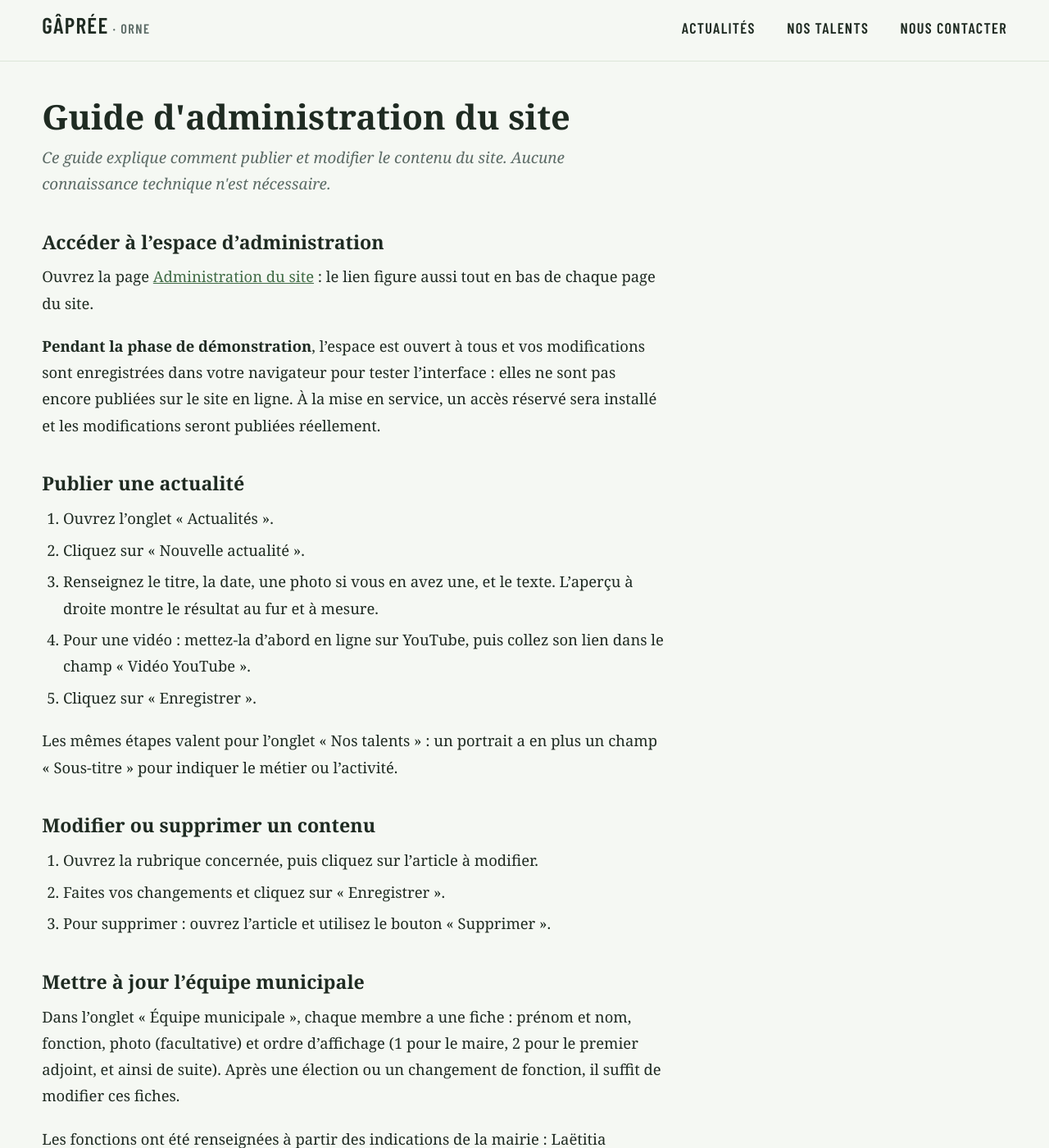
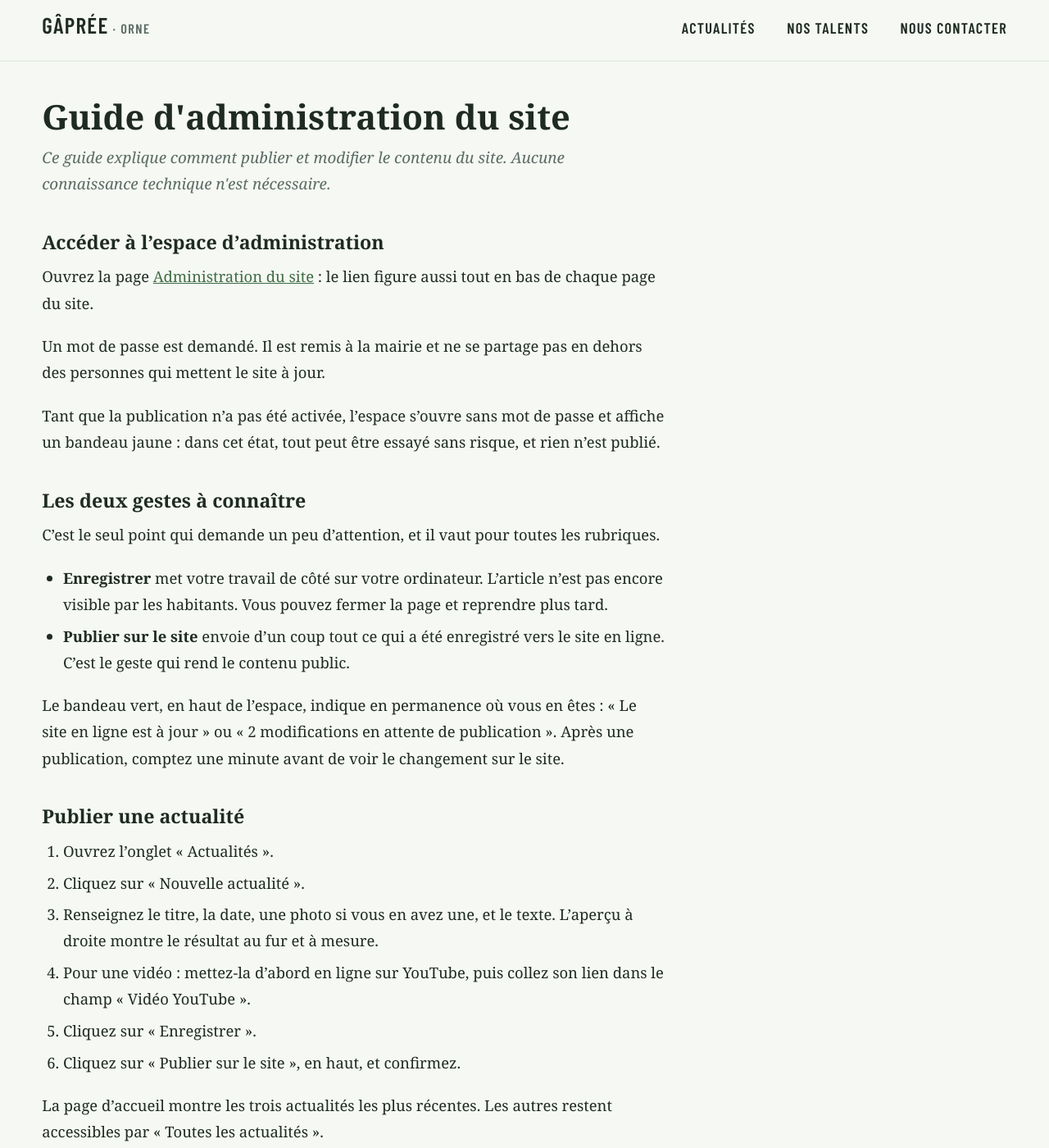
Before and after one commit to davidlotaut/gapree-website, a Jekyll site: the page built from guide-administration.md, in a window 1280 px wide and 1400 px high. Shown: the whole window at 82% size. Built offline with Jekyll 4.4.1, drawn with Linux system fonts in a browser that asks for light colours; some of the changed text lies outside the part shown.

Commit message:
docs: guide de la mairie et README alignés sur la publication réelle
Le guide explique la distinction entre « Enregistrer » (brouillon local)
et « Publier sur le site », qui est le seul point qui demande de
l'attention, et ajoute une section de dépannage.

Co-Authored-By: Claude Opus 5 <noreply@anthropic.com>

```diff
--- a/guide-administration.md
+++ b/guide-administration.md
@@ -9,7 +9,18 @@ chapo: "Ce guide explique comment publier et modifier le contenu du site. Aucune
 
 Ouvrez la page [Administration du site]({{ '/admin/' | relative_url }}) : le lien figure aussi tout en bas de chaque page du site.
 
-**Pendant la phase de démonstration**, l'espace est ouvert à tous et vos modifications sont enregistrées dans votre navigateur pour tester l'interface : elles ne sont pas encore publiées sur le site en ligne. À la mise en service, un accès réservé sera installé et les modifications seront publiées réellement.
+Un mot de passe est demandé. Il est remis à la mairie et ne se partage pas en dehors des personnes qui mettent le site à jour.
+
+Tant que la publication n'a pas été activée, l'espace s'ouvre sans mot de passe et affiche un bandeau jaune : dans cet état, tout peut être essayé sans risque, et rien n'est publié.
+
+## Les deux gestes à connaître
+
+C'est le seul point qui demande un peu d'attention, et il vaut pour toutes les rubriques.
+
+- **Enregistrer** met votre travail de côté sur votre ordinateur. L'article n'est pas encore visible par les habitants. Vous pouvez fermer la page et reprendre plus tard.
+- **Publier sur le site** envoie d'un coup tout ce qui a été enregistré vers le site en ligne. C'est le geste qui rend le contenu public.
+
+Le bandeau vert, en haut de l'espace, indique en permanence où vous en êtes : « Le site en ligne est à jour » ou « 2 modifications en attente de publication ». Après une publication, comptez une minute avant de voir le changement sur le site.
 
 ## Publier une actualité
 
@@ -18,6 +29,9 @@ Ouvrez la page [Administration du site]({{ '/admin/' | relative_url }}) : le lie
 3. Renseignez le titre, la date, une photo si vous en avez une, et le texte. L'aperçu à droite montre le résultat au fur et à mesure.
 4. Pour une vidéo : mettez-la d'abord en ligne sur YouTube, puis collez son lien dans le champ « Vidéo YouTube ».
 5. Cliquez sur « Enregistrer ».
+6. Cliquez sur « Publier sur le site », en haut, et confirmez.
+
+La page d'accueil montre les trois actualités les plus récentes. Les autres restent accessibles par « Toutes les actualités ».
 
 Les mêmes étapes valent pour l'onglet « Nos talents » : un portrait a en plus un champ « Sous-titre » pour indiquer le métier ou l'activité.
 
@@ -26,6 +40,7 @@ Les mêmes étapes valent pour l'onglet « Nos talents » : un portrait a en plu
 1. Ouvrez la rubrique concernée, puis cliquez sur l'article à modifier.
 2. Faites vos changements et cliquez sur « Enregistrer ».
 3. Pour supprimer : ouvrez l'article et utilisez le bouton « Supprimer ».
+4. Dans les deux cas, terminez par « Publier sur le site ».
 
 ## Mettre à jour l'équipe municipale
 
@@ -44,5 +59,13 @@ Dans l'onglet « Réglages » :
 
 - Préférez des photos de moins de 4 Mo. Les photos au format paysage rendent mieux dans les cartes.
 - Les vidéos ne sont pas stockées sur le site : elles doivent être sur YouTube, seul le lien est collé ici.
-- Le bouton « Réinitialiser la démonstration », en haut de l'espace d'administration, efface les modifications d'essai faites sur votre navigateur.
+- Si vous fermez la page en laissant des modifications non publiées, le navigateur vous prévient. Elles vous attendront à votre retour, sur le même ordinateur.
+- « Annuler les modifications non publiées » efface ce qui n'a pas encore été envoyé. Ce qui est déjà publié n'est pas touché.
+- Une publication ne supprime jamais l'historique : chaque version du site est conservée et peut être rétablie.
 - Ce guide n'apparaît pas dans les menus du site ; conservez son adresse.
+
+## En cas de souci
+
+- « Mot de passe incorrect » : vérifiez la casse ; les majuscules et minuscules ne comptent pas, les espaces avant et après non plus.
+- « Le site a été modifié entre-temps » : quelqu'un d'autre a publié pendant votre travail. Rechargez la page, puis publiez à nouveau.
+- Une photo refusée : elle dépasse 4 Mo. Réduisez-la, ou choisissez une autre prise de vue.
```
Also changed, not shown: README.md.
